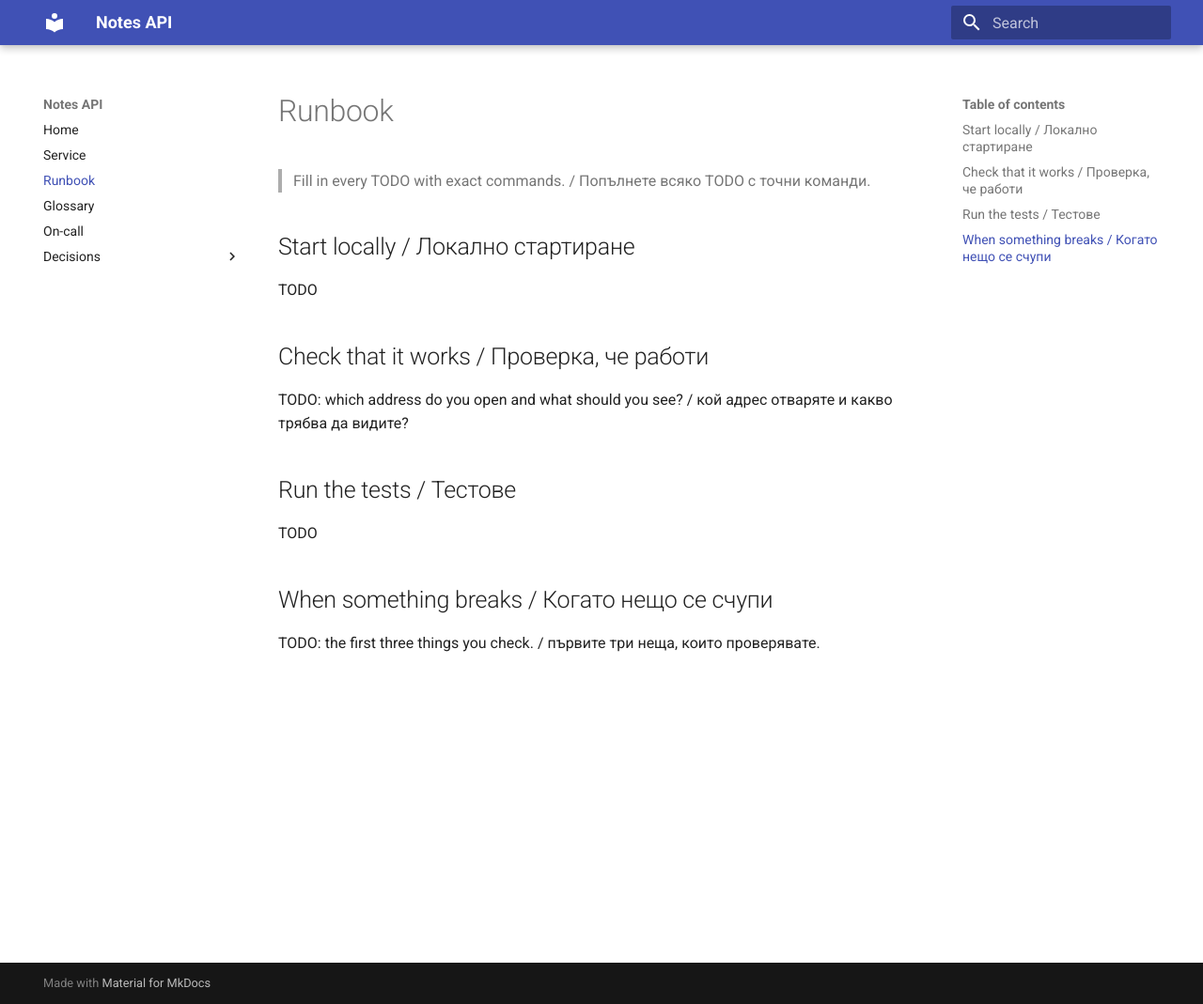
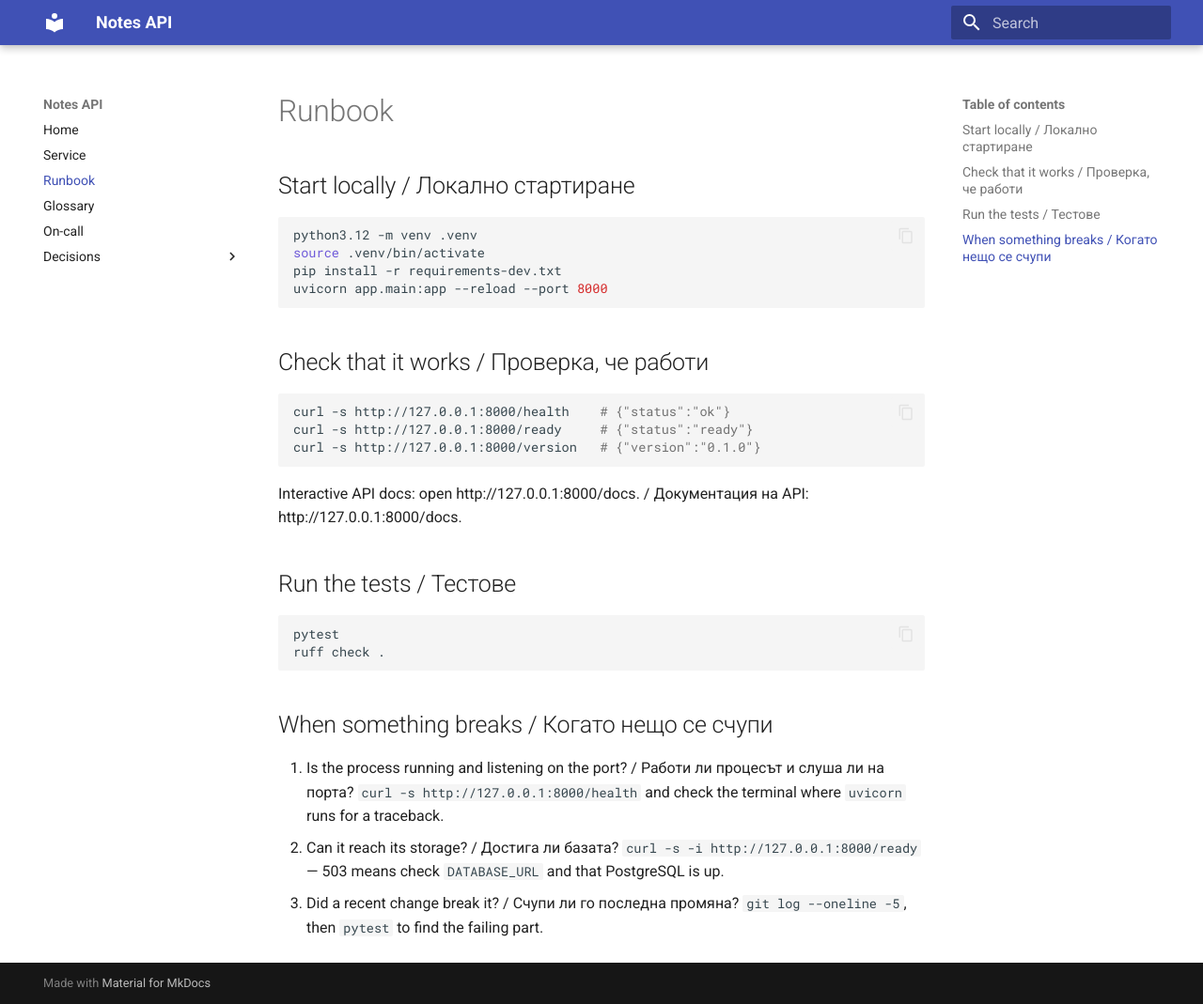
Before and after one commit to Boc666/devops-labs-fn361223027, an MkDocs documentation site: the page built from docs/runbook.md, in a window 1280 px wide and 1069 px high. Shown: the whole window at 94% size. Built offline with MkDocs 1.6.1 and Material for MkDocs 9.7.7, drawn with Linux system fonts in a browser that asks for light colours.

Commit message:
Fill in the runbook with exact commands (#15)
Co-authored-by: Bozhidar Rafailov <bozh@Bozhidars-MacBook-Air.local>

````diff
--- a/docs/runbook.md
+++ b/docs/runbook.md
@@ -1,19 +1,36 @@
 # Runbook
-
-> Fill in every TODO with exact commands. / Попълнете всяко TODO с точни команди.
 
 ## Start locally / Локално стартиране
 
-TODO
+```bash
+python3.12 -m venv .venv
+source .venv/bin/activate
+pip install -r requirements-dev.txt
+uvicorn app.main:app --reload --port 8000
+```
 
 ## Check that it works / Проверка, че работи
 
-TODO: which address do you open and what should you see? / кой адрес отваряте и какво трябва да видите?
+```bash
+curl -s http://127.0.0.1:8000/health    # {"status":"ok"}
+curl -s http://127.0.0.1:8000/ready     # {"status":"ready"}
+curl -s http://127.0.0.1:8000/version   # {"version":"0.1.0"}
+```
+
+Interactive API docs: open http://127.0.0.1:8000/docs. / Документация на API: http://127.0.0.1:8000/docs.
 
 ## Run the tests / Тестове
 
-TODO
+```bash
+pytest
+ruff check .
+```
 
 ## When something breaks / Когато нещо се счупи
 
-TODO: the first three things you check. / първите три неща, които проверявате.
+1. Is the process running and listening on the port? / Работи ли процесът и слуша ли на порта?
+   `curl -s http://127.0.0.1:8000/health` and check the terminal where `uvicorn` runs for a traceback.
+2. Can it reach its storage? / Достига ли базата?
+   `curl -s -i http://127.0.0.1:8000/ready` — 503 means check `DATABASE_URL` and that PostgreSQL is up.
+3. Did a recent change break it? / Счупи ли го последна промяна?
+   `git log --oneline -5`, then `pytest` to find the failing part.
````
